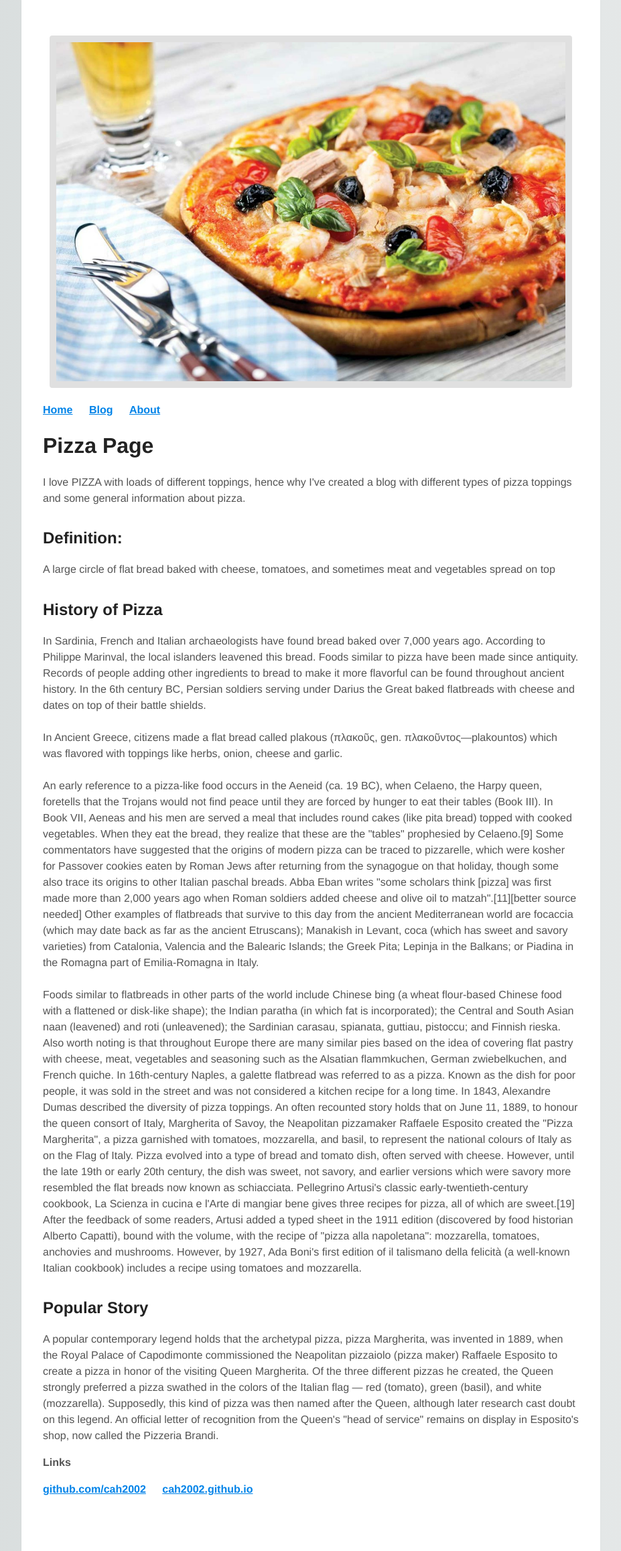
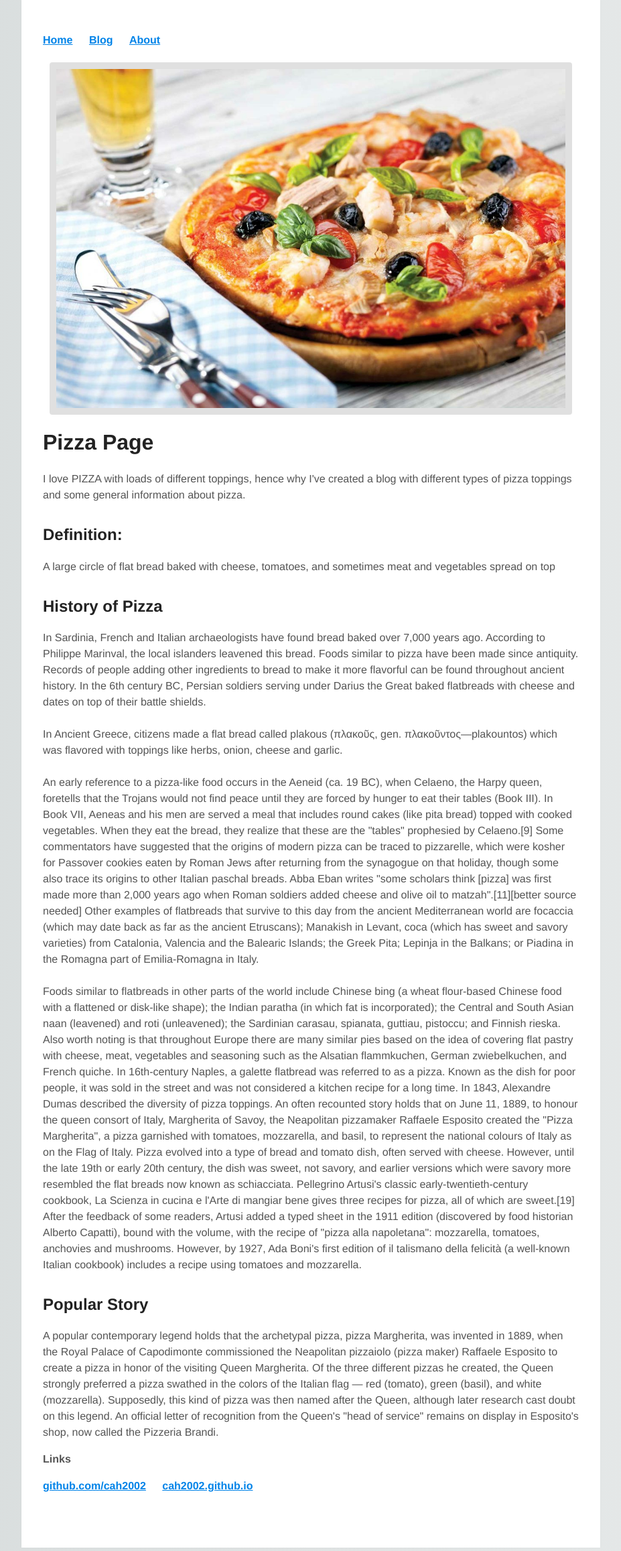
Before and after one commit to cah2002/cah2002.github.io, a Jekyll site: the page built from index.html, in a window 1280 px wide. Shown: the whole page at 67% size, without its empty margins (176-1103 px from the left). Built offline with Jekyll 4.4.1, drawn with Linux system fonts in a browser that asks for light colours.

Commit message:
Update default.html

```diff
--- a/_layouts/default.html
+++ b/_layouts/default.html
@@ -5,7 +5,6 @@
     <!--link to main stylesheet -->
     <link rel="stylesheet" type="text/css" href="main.css">
   </head>
-  <img title="Pizza" alt="Pizza" src="/images/pizza.jpg">
   <body>
     <nav>
       <ul>
@@ -14,6 +13,7 @@
         <li><a href="/about">About</a></li>
       </ul>
     </nav>
+    <img title="Pizza" alt="Pizza" src="/images/pizza.jpg">
     <div class="container">
 
       {{ content }}
```
